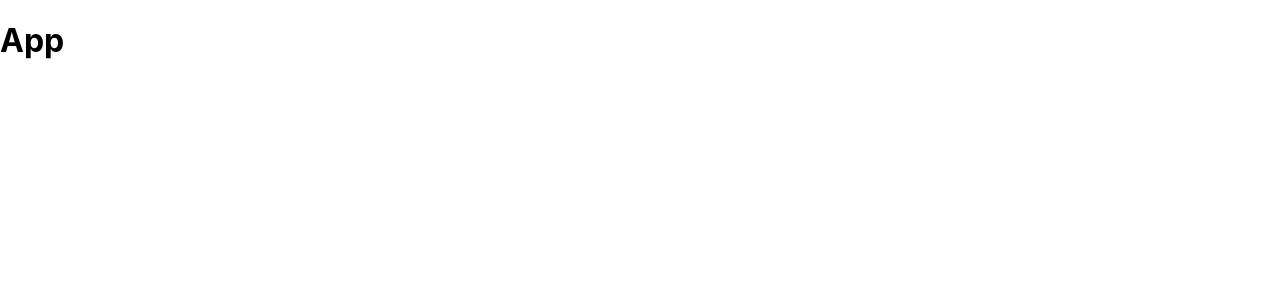
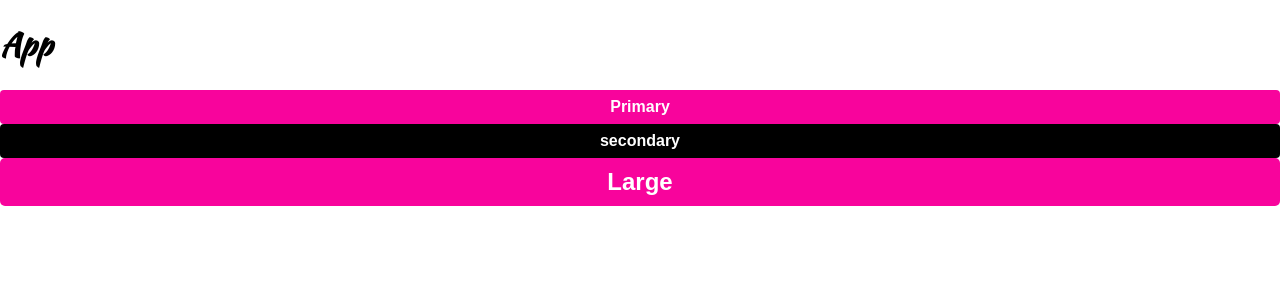
Before and after one commit to MrAdamUs/styled-components-v5, a React (Create React App) app: page / in a window 1280 px wide. Shown: the top 300 px of the page. Built offline with nearby package versions, Linux system fonts and the light colour scheme.

Commit message:
create button components using styled components

```diff
--- a/package.json
+++ b/package.json
@@ -9,6 +9,7 @@
     "react": "^18.0.0",
     "react-dom": "^18.0.0",
     "react-scripts": "5.0.0",
+    "styled-components": "^5.3.5",
     "web-vitals": "^2.1.4"
   },
   "scripts": {
--- a/public/index.html
+++ b/public/index.html
@@ -3,6 +3,12 @@
   <head>
     <meta charset="utf-8" />
     <link rel="icon" href="%PUBLIC_URL%/favicon.ico" />
+    <link rel="preconnect" href="https://fonts.googleapis.com" />
+    <link rel="preconnect" href="https://fonts.gstatic.com" crossorigin />
+    <link
+      href="https://fonts.googleapis.com/css2?family=Kaushan+Script&display=swap"
+      rel="stylesheet"
+    />
     <meta name="viewport" content="width=device-width, initial-scale=1" />
     <meta name="theme-color" content="#000000" />
     <meta
--- a/src/components/App.js
+++ b/src/components/App.js
@@ -1,5 +1,27 @@
+import { Button } from "components/common"
+import { createGlobalStyle } from "styled-components"
+
+const GlobalStyle = createGlobalStyle`
+  body{
+    background: white;
+    min-height: 100vh;
+    margin: 0;
+    color: black;
+    font-family: 'Kaushan Script';
+  }
+
+`
+
 function App() {
-  return <h1>App</h1>
+  return (
+    <>
+      <GlobalStyle />
+      <h1>App</h1>
+      <Button>Primary</Button>
+      <Button secondary>secondary</Button>
+      <Button large>Large</Button>
+    </>
+  )
 }
 
 export default App
--- /dev/null
+++ b/src/components/common/Button.js
@@ -0,0 +1,33 @@
+import styled, { css } from "styled-components"
+
+const Button = styled.button`
+  color: white;
+  background: ${(p) => (p.secondary ? "black" : "#f8049c")};
+  font-weight: bold;
+  ${(p) =>
+    p.large
+      ? css`
+          padding: 10px;
+          border-radius: 5px;
+          font-size: 1.5em;
+        `
+      : css`
+          padding: 8px;
+          border-radius: 4px;
+          font-size: 1em;
+        `}
+
+  box-shadow: none;
+
+  border: none;
+  width: 100%;
+  display: block;
+  white-space: none;
+
+  &:disabled {
+    background: #eee;
+    color: #666;
+  }
+`
+
+export { Button }
--- /dev/null
+++ b/src/components/common/index.js
@@ -0,0 +1 @@
+export * from "./Button"
```
Also changed, not shown: 1 other file (tests, documents, lock files or other folders).
